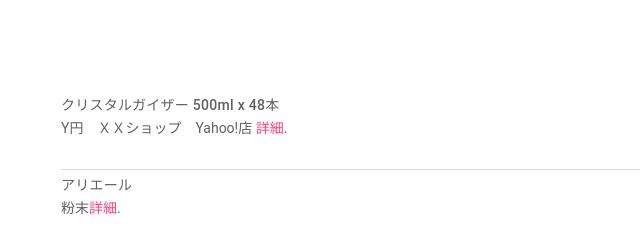
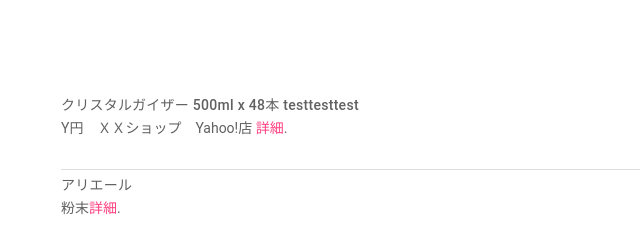
Before and after one commit to satoshi-harashima/PWA-testApp, a plain HTML site: page index.html in a window 1280 px wide. Shown: the part 554-794 px from the top of the page, 319-959 px from the left. Drawn offline with nearby package versions, Linux system fonts and the light colour scheme.

Commit message:
test modification

```diff
--- a/index.html
+++ b/index.html
@@ -100,7 +100,7 @@
                   <div class="section__circle-container__circle mdl-color--primary"></div>
                 </div>
                 <div class="section__text mdl-cell mdl-cell--10-col-desktop mdl-cell--6-col-tablet mdl-cell--3-col-phone">
-                  <h5>クリスタルガイザー 500ml x 48本</h5>
+                  <h5>クリスタルガイザー 500ml x 48本 testtesttest</h5>
                   Y円　ＸＸショップ　Yahoo!店 <a href="#">詳細</a>.
                 </div>
                 <div class="section__circle-container mdl-cell mdl-cell--2-col mdl-cell--1-col-phone">
```
